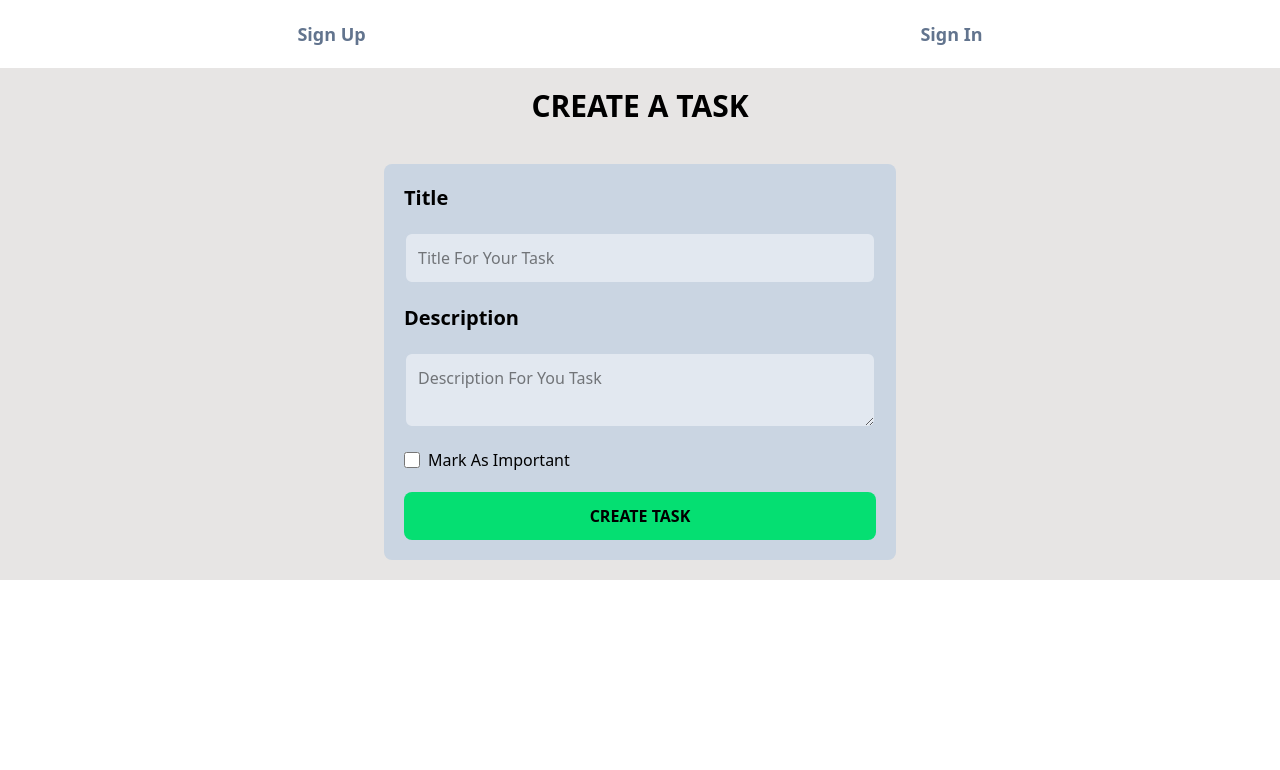
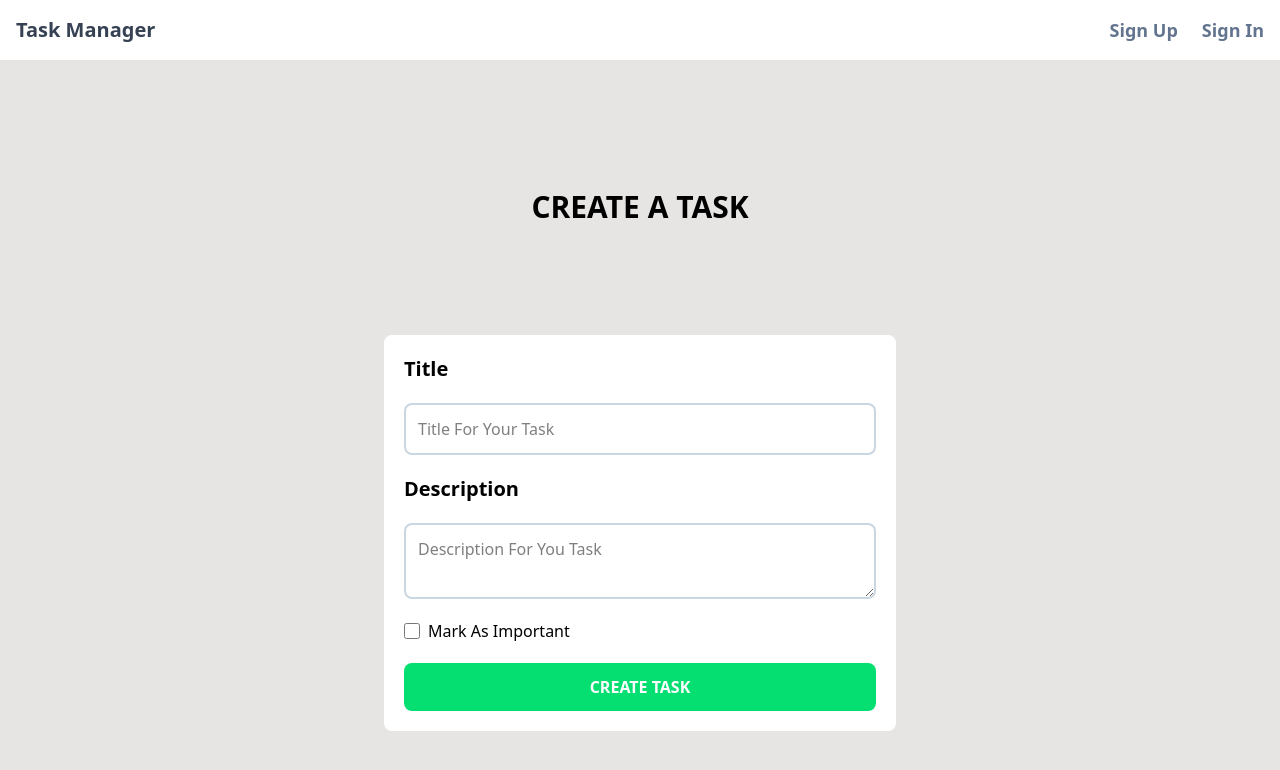
Before and after one commit to AkashMourya9522/Task-Management, a React (Vite) app in the folder frontend/: page /create-task in a window 1280 px wide. Shown: the top 770 px of the page. Built offline with nearby package versions, Linux system fonts and the light colour scheme.

Commit message:
Made UI Changes

```diff
--- a/frontend/package.json
+++ b/frontend/package.json
@@ -13,6 +13,7 @@
     "@reduxjs/toolkit": "^2.6.1",
     "@tailwindcss/vite": "^4.0.12",
     "axios": "^1.8.2",
+    "lucide-react": "^0.482.0",
     "react": "^19.0.0",
     "react-dom": "^19.0.0",
     "react-redux": "^9.2.0",
--- a/frontend/src/components/Header.jsx
+++ b/frontend/src/components/Header.jsx
@@ -1,13 +1,16 @@
-import React from "react";
+import React, { useState } from "react";
 import { Link } from "react-router-dom";
 import { useDispatch, useSelector } from "react-redux";
 import axios from "axios";
 import { signOut } from "../redux/user/userSlice";
 import { toast } from "react-toastify";
+import { Menu, X } from "lucide-react"; // Icons for hamburger menu
 
 export default function Header() {
   const dispatch = useDispatch();
   const user = useSelector((state) => state.user.user);
+  const [menuOpen, setMenuOpen] = useState(false);
+
   async function handleSignOut() {
     try {
       const dbRes = await axios.get("/api/auth/signout");
@@ -19,55 +22,83 @@ export default function Header() {
       console.log(error);
     }
   }
+
   return (
-    <div className="flex justify-around p-5">
-      {!user && (
+    <div className="bg-white shadow-md p-4">
+      <div className="flex justify-between items-center">
+        {/* Logo / Title */}
+        <h1 className="text-xl font-bold text-gray-700">Task Manager</h1>
+
+        {/* Desktop Navigation */}
+        <div className="hidden md:flex space-x-6">
+          {!user ? (
             <>
-          <Link
-            className="text-lg font-semibold text-slate-500 "
-            to={"/sign-up"}
-          >
+              <Link className="text-lg font-semibold text-slate-500" to="/sign-up">
                 Sign Up
               </Link>
-          <Link
-            className="text-lg font-semibold text-slate-500 "
-            to={"/sign-in"}
-          >
+              <Link className="text-lg font-semibold text-slate-500" to="/sign-in">
                 Sign In
               </Link>
             </>
-      )}
-      {user && (
+          ) : (
             <>
-          <Link className="text-lg font-semibold text-slate-500 " to={"/home"}>
+              <Link className="text-lg font-semibold text-slate-500" to="/home">
                 Home
               </Link>
-          <Link
-            className="text-lg font-semibold text-slate-500 "
-            to={"/create-task"}
-          >
+              <Link className="text-lg font-semibold text-slate-500" to="/create-task">
                 Create Task
               </Link>
-          <Link
-            className="text-lg font-semibold text-slate-500 "
-            to={"/completed-task"}
-          >
+              <Link className="text-lg font-semibold text-slate-500" to="/completed-task">
                 Completed Tasks
               </Link>
-          <Link
-            className="text-lg font-semibold text-slate-500 "
-            to={"/profile"}
-          >
+              <Link className="text-lg font-semibold text-slate-500" to="/profile">
                 Profile
               </Link>
-          <Link
-            onClick={handleSignOut}
-            className="text-lg font-semibold text-slate-500 "
-            to={"/sign-in"}
-          >
+              <button onClick={handleSignOut} className="text-lg font-semibold text-red-500">
                 Sign Out
+              </button>
+            </>
+          )}
+        </div>
+
+        {/* Mobile Menu Button */}
+        <button onClick={() => setMenuOpen(!menuOpen)} className="md:hidden text-gray-700">
+          {menuOpen ? <X size={28} /> : <Menu size={28} />}
+        </button>
+      </div>
+
+      {/* Mobile Dropdown */}
+      {menuOpen && (
+        <div className="md:hidden flex flex-col mt-4 space-y-4 bg-white p-4 rounded-lg shadow-lg">
+          {!user ? (
+            <>
+              <Link className="text-lg font-semibold text-slate-500" to="/sign-up" onClick={() => setMenuOpen(false)}>
+                Sign Up
+              </Link>
+              <Link className="text-lg font-semibold text-slate-500" to="/sign-in" onClick={() => setMenuOpen(false)}>
+                Sign In
               </Link>
             </>
+          ) : (
+            <>
+              <Link className="text-lg font-semibold text-slate-500" to="/home" onClick={() => setMenuOpen(false)}>
+                Home
+              </Link>
+              <Link className="text-lg font-semibold text-slate-500" to="/create-task" onClick={() => setMenuOpen(false)}>
+                Create Task
+              </Link>
+              <Link className="text-lg font-semibold text-slate-500" to="/completed-task" onClick={() => setMenuOpen(false)}>
+                Completed Tasks
+              </Link>
+              <Link className="text-lg font-semibold text-slate-500" to="/profile" onClick={() => setMenuOpen(false)}>
+                Profile
+              </Link>
+              <button onClick={handleSignOut} className="text-lg font-semibold text-red-500">
+                Sign Out
+              </button>
+            </>
+          )}
+        </div>
       )}
     </div>
   );
--- a/frontend/src/components/Task.jsx
+++ b/frontend/src/components/Task.jsx
@@ -4,7 +4,7 @@ export default function Task({ data, onClick }) {
   return (
     <div
       onClick={onClick}
-      className="bg-slate-200 rounded-lg p-3 w-[300px] h-60  flex flex-col gap-3 hover:translate-y-2 hover:shadow-lg hover:cursor-pointer hover:bg-green-100 transition-all duration-300"
+      className="bg-white rounded-lg p-3 w-[300px] h-60  flex flex-col gap-3 hover:translate-y-2 hover:shadow-lg hover:cursor-pointer hover:bg-green-100 transition-all duration-300"
     >
       <h1 className="text-2xl font-semibold truncate">{data.title}</h1>
       <p className="text-slate-500 truncate"> {data.description} </p>
--- a/frontend/src/pages/CompletedTask.jsx
+++ b/frontend/src/pages/CompletedTask.jsx
@@ -28,8 +28,8 @@ export default function CompletedTask() {
   }
 
   return (
-    <div className="flex flex-col gap-5 bg-blue-400 p-3">
-      <h1 className="text-3xl font-semibold text-center p-3">All Your Completed Tasks</h1>
+    <div className="flex flex-col gap-5 bg-stone-200 p-3 h-screen">
+      <h1 className="text-4xl font-bold uppercase text-center p-3">All Your Completed Tasks</h1>
       <div className="flex flex-wrap gap-6 justify-center p-3">
         {task.map(
           (t, i) =>
--- a/frontend/src/pages/CreateTask.jsx
+++ b/frontend/src/pages/CreateTask.jsx
@@ -29,25 +29,25 @@ console.log(priority);
   }
 
   return (
-    <div className="flex flex-col items-center gap-10 p-5 justify-evenly bg-stone-200">
+    <div className="flex flex-col items-center p-5 justify-evenly bg-stone-200 h-screen">
       <h1 className="text-3xl font-bold uppercase">Create A Task</h1>
       <form
         onSubmit={handleOnSubmit}
-        className="flex flex-col gap-5 bg-slate-300 p-5 mx-auto w-full sm:max-w-lg rounded-lg"
+        className="flex flex-col gap-5 bg-white p-5 mx-auto w-full sm:max-w-lg rounded-lg"
       >
         <p className="text-xl font-semibold">Title</p>
         <input
           onChange={(e) => setTitle(e.target.value)}
           type="text"
           value={title}
-          className="p-3 bg-slate-200 rounded-lg outline-none border-2 border-slate-300"
+          className="p-3  rounded-lg outline-none border-2 border-slate-300"
           placeholder="Title For Your Task"
         />
         <p className="text-xl font-semibold">Description</p>
         <textarea
           onChange={(e) => setDescription(e.target.value)}
           value={description}
-          className="p-3 bg-slate-200 rounded-lg outline-none border-2 border-slate-300"
+          className="p-3  rounded-lg outline-none border-2 border-slate-300"
           placeholder="Description For You Task"
         ></textarea>
         <div className="flex gap-2 items-center ">
@@ -59,7 +59,7 @@ console.log(priority);
           />
           <p>Mark As Important</p>
         </div>
-        <button className="p-3 bg-green-400 rounded-lg uppercase font-semibold">
+        <button className="p-3 bg-green-400 rounded-lg uppercase text-white font-semibold hover:opacity-90 hover:cursor-pointer">
           Create Task
         </button>
       </form>
--- a/frontend/src/pages/Home.jsx
+++ b/frontend/src/pages/Home.jsx
@@ -3,12 +3,14 @@ import React, { useEffect, useState } from "react";
 import { toast } from "react-toastify";
 import Task from "../components/Task";
 import { useNavigate } from "react-router-dom";
+import { useSelector } from "react-redux";
 
 export default function Home() {
   const [task, setTask] = useState([]);
   const [filter, setFilter] = useState("priority");
   const [order, setOrder] = useState("-1");
   const navigate = useNavigate();
+  const user = useSelector((state)=>state.user.user)
 
   async function getData() {
     try {
@@ -37,8 +39,9 @@ export default function Home() {
   }
 
   return (
-    <div className="flex flex-col items-center gap-5 bg-blue-400 p-3">
-      <h1 className="text-3xl font-semibold text-center p-3">All Your Tasks</h1>
+    <div className="flex flex-col items-center gap-5 bg-stone-200 p-3 h-screen">
+      <h1 className="text-3xl font-semibold text-center p-3"></h1>
+      <h1 className="text-4xl font-bold text-center p-3 uppercase">Welcome <span className="text-green-400">{user.username}</span> Your Tasks</h1>
       <select
         onChange={handleFilter}
         className="max-w-lg outline-none bg-white p-3 rounded-lg"
--- a/frontend/src/pages/Profile.jsx
+++ b/frontend/src/pages/Profile.jsx
@@ -9,7 +9,7 @@ export default function Profile() {
   const [username, setUsername] = useState(user.username);
   const [password, setPassword] = useState("");
   const [email, setEmail] = useState(user.email);
-  const dispatch = useDispatch()
+  const dispatch = useDispatch();
   console.log(username, email, password);
 
   async function handleSubmitChanges(e) {
@@ -20,17 +20,18 @@ export default function Profile() {
         email,
         password,
       });
-      dispatch(updateUser(dbRes.data))
-      toast.success("User Details Updated Successfully")
+      dispatch(updateUser(dbRes.data));
+      toast.success("User Details Updated Successfully");
     } catch (error) {
       console.log(error.msg);
     }
   }
 
   return (
+    <div className="bg-stone-200 h-screen p-5 ">
       <form
         onSubmit={handleSubmitChanges}
-      className="p-5 flex flex-col gap-5 max-w-lg mx-auto"
+        className="bg-white p-5 flex flex-col gap-5 rounded-lg max-w-lg mx-auto my-10"
       >
         <h1 className="text-3xl font-bold p-3">
           Welcome <span className="text-green-400">{username}</span>
@@ -60,5 +61,6 @@ export default function Profile() {
           Submit Changes
         </button>
       </form>
+    </div>
   );
 }
```
Also changed, not shown: frontend/src/pages/EditTask.jsx (+7 -7 lines), 1 other file (tests, documents, lock files or other folders). Lines whose indentation alone changed are shown as unchanged.
